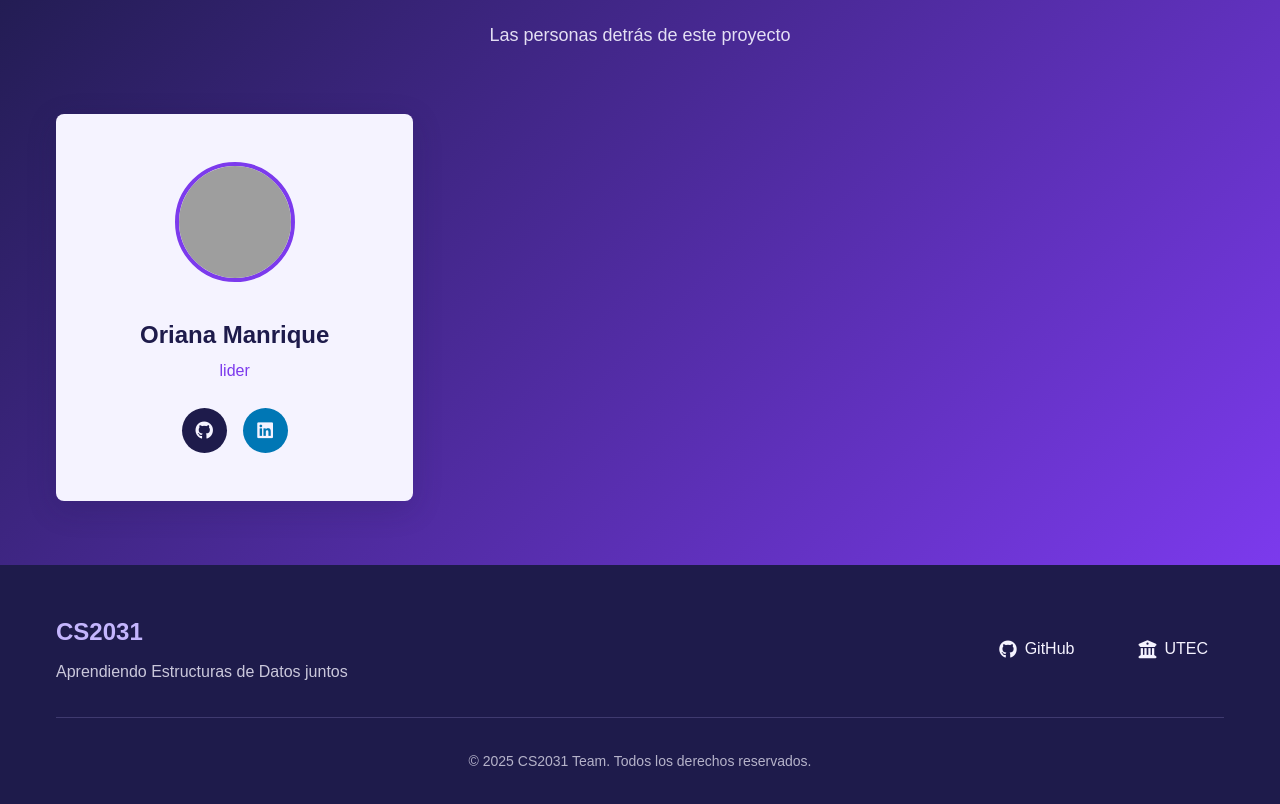
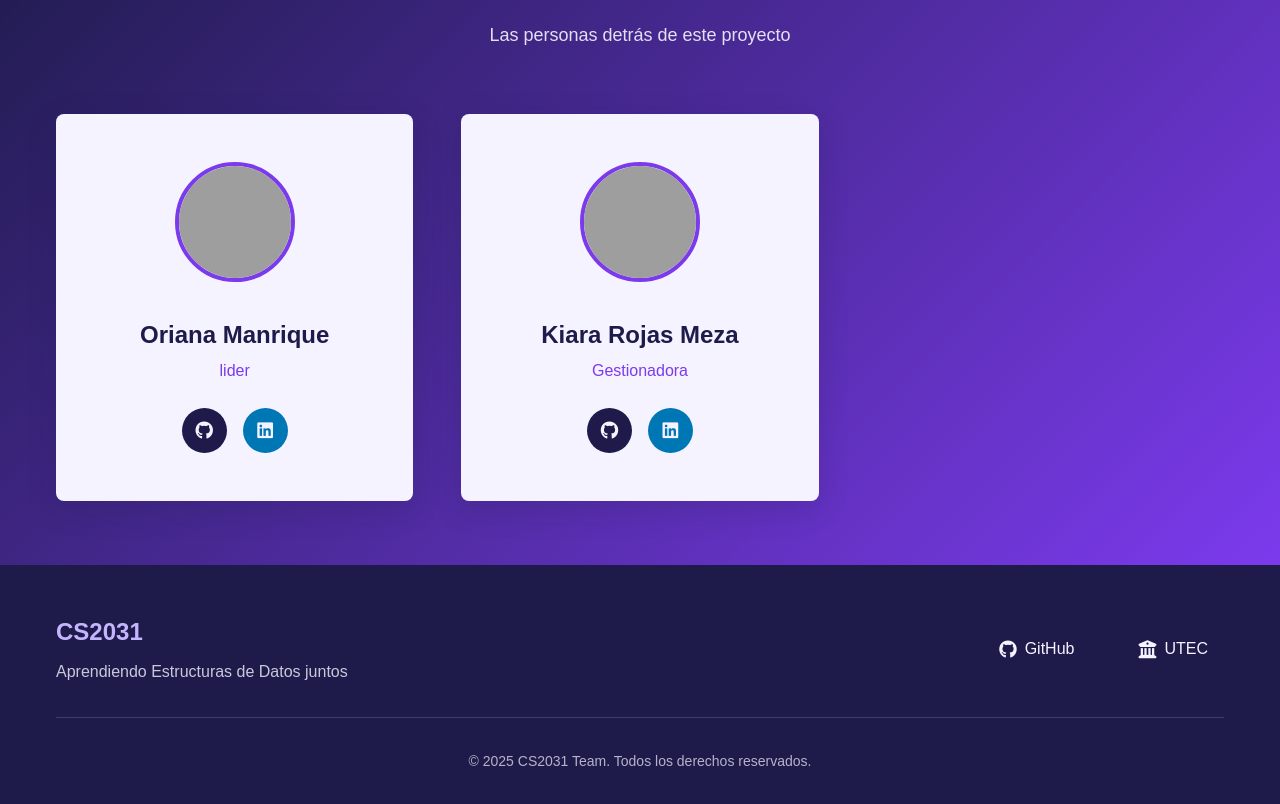
Before and after one commit to orianamanriqueromero/HACKATON0, a plain HTML site: page index.html in a window 1280 px wide. Shown: the part 1377-2181 px from the top of the page. Drawn offline with Linux system fonts and the light colour scheme; grey boxes are pictures that could not be loaded.

Commit message:
feat: agregar datos de Kiara

```diff
--- a/index.html
+++ b/index.html
@@ -164,6 +164,41 @@
                   </div>
                 </div>
               </div>
+
+              <!-- INTEGRANTE 3: Reemplaza con tus datos -->
+              <div class="team-card">
+                <div class="team-card__image">
+                  <!-- Aquí tu foto de perfil (URL de GitHub u otra imagen) -->
+                  <img
+                    src="https://media.licdn.com/dms/image/v2/D5603AQGDt44BAebAfA/profile-displayphoto-crop_800_800/B56ZrQx2YjHkAI-/0/1764439322859?e=1777507200&v=beta&t=vdBg-pxSjnW1UZrDaGmOaWQk6XKW25AePXid54wIH0s"
+                    alt="Nombre Integrante 3"
+                    class="team-card__photo"
+                  />
+                </div>
+                <div class="team-card__content">
+                  <!-- Aquí tu nombre completo -->
+                  <h3 class="team-card__name">Kiara Rojas Meza</h3>
+                  <!-- Aquí tu especialidad o rol -->
+                  <p class="team-card__role">Gestionadora</p>
+                  <div class="team-card__social">
+                    <!-- Reemplaza # con tu URL de GitHub -->
+                    <a
+                      href="https://github.com/KiaRojU"
+                      class="team-card__social-link team-card__social-link--github"
+                    >
+                      <i class="fab fa-github"></i>
+                    </a>
+                    <!-- Reemplaza # con tu URL de LinkedIn -->
+                    <a
+                      href="https://www.linkedin.com/in/kiara-rojas-b35046381/?skipRedirect=true"
+                      class="team-card__social-link team-card__social-link--linkedin"
+                    >
+                      <i class="fab fa-linkedin"></i>
+                    </a>
+                  </div>
+                </div>
+              </div>
+
             </div>
           </div>
         </section>
```
